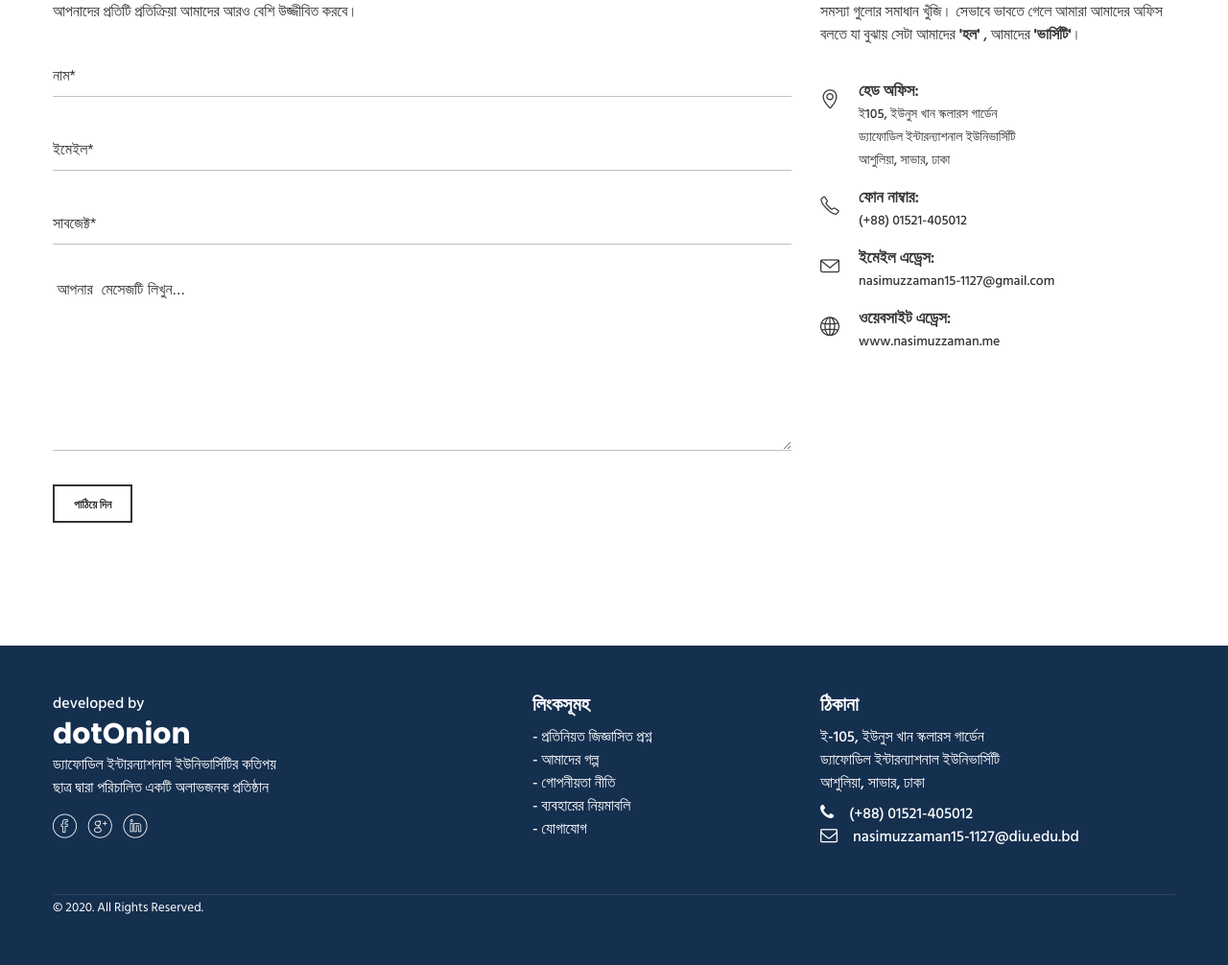
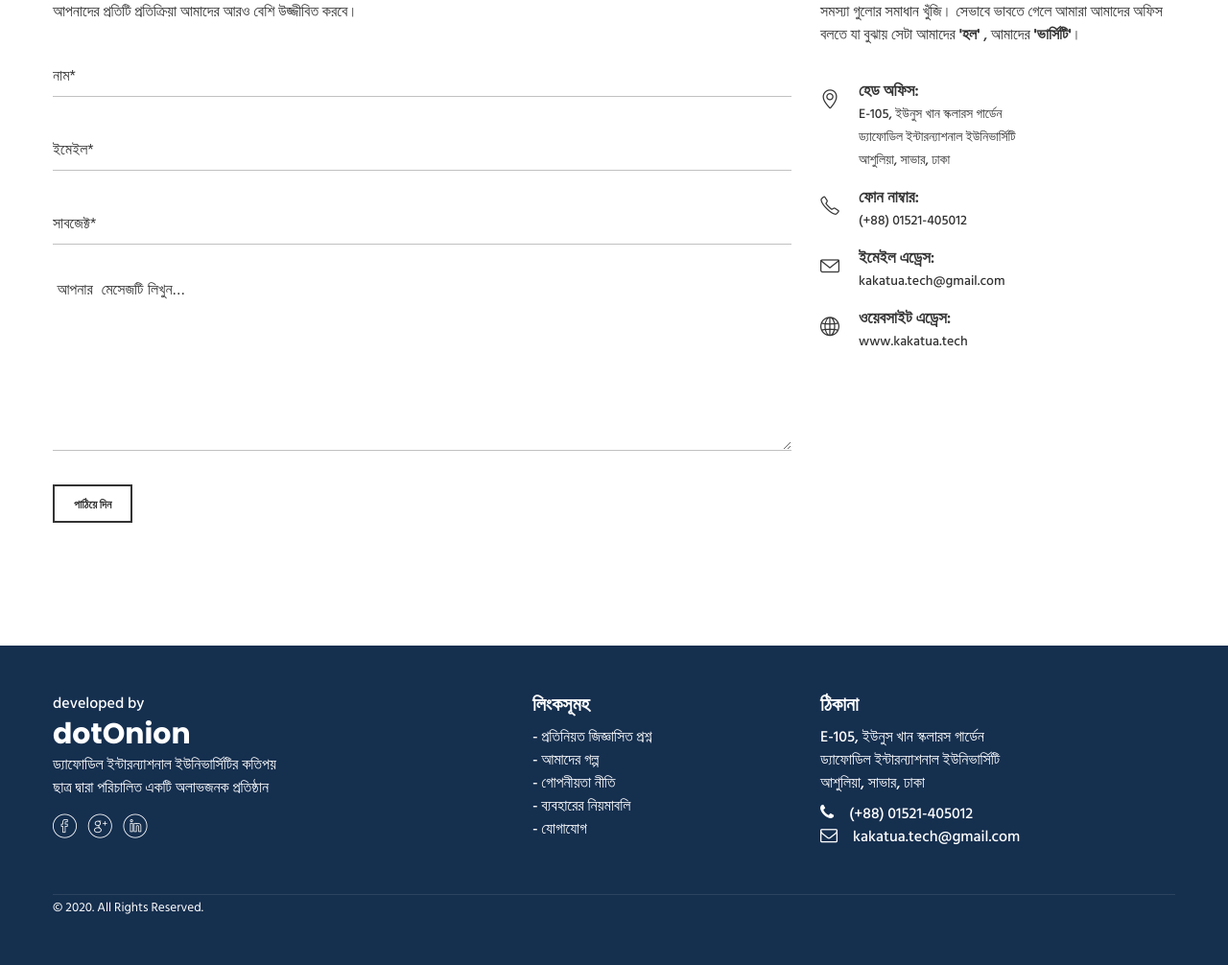
Before and after one commit to na5imuzzaman/booi_poka_production, a Django app: page /admin-section/contact-info/ in a window 1280 px wide. Shown: the part 569-1575 px from the top of the page at 96% size. Run offline with Django 3.2, Linux system fonts and the light colour scheme; data that the repository does not hold is empty; some libraries are stand-ins or nearby versions; some web fonts are replaced.

Commit message:
modify site address

```diff
--- a/booi_poka/settings.py
+++ b/booi_poka/settings.py
@@ -22,7 +22,7 @@ BASE_DIR = os.path.dirname(os.path.dirname(os.path.abspath(__file__)))
 SECRET_KEY = '6@xz_r4f&)^ndfpf4o-h%ghfz7ghw%&gfh%4*aus*z=q74nb_hb4$#3hs1'
 
 # SECURITY WARNING: don't run with debug turned on in production!
-DEBUG = False
+DEBUG = True
 
 ALLOWED_HOSTS = ['127.0.0.1', 'nasimuzzaman.me', 'www.nasimuzzaman.me', 'www.kakatua.tech', 'kakatua.tech']
 
@@ -138,7 +138,7 @@ EMAIL_USE_TLS = True
 SEND_GRID_API_KEY = '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'
 EMAIL_HOST = 'smtp.sendgrid.net'
 EMAIL_HOST_USER = 'nasimuzzaman'
-DEFAULT_FROM_EMAIL = 'kakatua.live <noreply@kakatua.io>'
+DEFAULT_FROM_EMAIL = 'kakatua.tech <noreply@kakatua.tech>'
 EMAIL_HOST_PASSWORD = '1KE7ydkXQu623LH_kZkNvQ.8RDzhxcHR'
 EMAIL_PORT = 587
 
--- a/handelbyadmin/views.py
+++ b/handelbyadmin/views.py
@@ -129,7 +129,7 @@ def contact_view(request):
         subject = request.POST['subject']
         message = request.POST['message']
         fake_sub = "Got a new mail from " + name
-        admin_email = 'nasimuzzaman15-1127@diu.edu.bd'
+        admin_email = 'kakatua.tech@gmail.com'
         body = render_to_string('response_email.html', {
             'name': name,
             'email': email,
--- a/local_users/views.py
+++ b/local_users/views.py
@@ -25,7 +25,7 @@ def profile_edit_view(request, username):
                                         returnBook=False)
         ins = UserProfile.objects.get(owner__username__exact=username)
         if request.method == 'POST':
-            form = UserProfileForm(request.POST or None,  instance=ins)
+            form = UserProfileForm(request.POST or None, instance=ins)
             if form.is_valid():
                 form.save()
                 return redirect('../')
--- a/templates/contact.html
+++ b/templates/contact.html
@@ -84,7 +84,7 @@
                                     <div class="content">
                                         <span> হেড অফিস:</span>
                                         <p>
-                                            ই105, ইউনুস খান স্কলারস গার্ডেন
+                                            E-105, ইউনুস খান স্কলারস গার্ডেন
                                             <br>
                                             ড্যাফোডিল ইন্টারন্যাশনাল ইউনিভার্সিটি
                                             <br>
@@ -105,7 +105,7 @@
                                     <i class="icon-envelope icons"></i>
                                     <div class="content">
                                         <span> ইমেইল এড্রেস:</span>
-                                        <p>nasimuzzaman15-1127@gmail.com</p>
+                                        <p>kakatua.tech@gmail.com</p>
                                     </div>
                                 </div>
 
@@ -113,7 +113,7 @@
                                     <i class="icon-globe icons"></i>
                                     <div class="content">
                                         <span>ওয়েবসাইট এড্রেস:</span>
-                                        <p>www.nasimuzzaman.me</p>
+                                        <p>www.kakatua.tech</p>
                                     </div>
                                 </div>
 
--- a/templates/footer.html
+++ b/templates/footer.html
@@ -60,11 +60,11 @@
                 </div>
                 <div class="col-lg-4 col-xs-12 location">
                     <h4 class="mt-lg-0 mt-sm-3 mb-2">ঠিকানা</h4>
-                    <p> ই-105, ইউনুস খান স্কলারস গার্ডেন</p>
+                    <p> E-105, ইউনুস খান স্কলারস গার্ডেন</p>
                     <p> ড্যাফোডিল ইন্টারন্যাশনাল ইউনিভার্সিটি</p>
                     <p> আশুলিয়া, সাভার, ঢাকা</p>
                     <p class="mb-0 mt-2"><i class="fa fa-phone mr-3"></i>(+88) 01521-405012</p>
-                    <p><i class="fa fa-envelope-o mr-3"></i>nasimuzzaman15-1127@diu.edu.bd</p>
+                    <p><i class="fa fa-envelope-o mr-3"></i>kakatua.tech@gmail.com</p>
                 </div>
             </div>
             <div class="row mt-5">
--- a/templates/navxyz.html
+++ b/templates/navxyz.html
@@ -18,7 +18,7 @@
                             <div class="megamenu dropdown">
                                 <form id="search" action="{% url 'book-view' %}" method="get">
                                     <ul class="item item01">
-{#                                        <li class="title">অপশন</li>#}
+                                        {#                                        <li class="title">অপশন</li>#}
 
                                         <input id="all-book" type="text" name="filter" value="" aria-hidden="true"
                                                hidden>
@@ -36,7 +36,7 @@
                             <div class="megamenu mega02">
                                 <form id="search" action="{% url 'book-view' %}" method="get">
                                     <ul class="item item02">
-{#                                        <li class="title">ক্যাটাগরী</li>#}
+                                        {#                                        <li class="title">ক্যাটাগরী</li>#}
                                         <input type="text" name="filter" value="" aria-hidden="true"
                                                hidden>
                                         <li><a href="#" id="all_book"> সকল বই</a></li>
@@ -50,7 +50,7 @@
 
                                 <form id="search" action="{% url 'book-view' %}" method="get">
                                     <ul class="item item03">
-{#                                        <li class="title">ক্যাটাগরী</li>#}
+                                        {#                                        <li class="title">ক্যাটাগরী</li>#}
                                         <input type="text" name="filter" value="" aria-hidden="true"
                                                hidden>
                                         <li><a href="#" id="magazine">ম্যাগাজিন</a></li>
@@ -64,15 +64,12 @@
 
                                 <form id="search" action="{% url 'book-view' %}" method="get">
                                     <ul class="item item04">
-{#                                        <li class="title">ক্যাটাগরী</li>#}
+                                        {#                                        <li class="title">ক্যাটাগরী</li>#}
                                         <input type="text" name="filter" value="" aria-hidden="true"
                                                hidden>
                                         <li><a href="#" id="science_fiction">সাইন্স ফিকশন</a></li>
                                         <li><a href="#" id="foreign"> অন্য ভাষার বই</a></li>
                                         <li><a href="#" id="translation"> অনুবাদ</a></li>
-                                        {#                                        <li><a href="#" id="poem">কবিতা</a></li>#}
-                                        {#                                        <li><a href="#" id="programming">প্রোগ্রামিং</a></li>#}
-                                        {#                                        <li><a href="#" id="science_fiction">সাইন্স ফিকশন</a></li>#}
                                     </ul>
                                 </form>
                             </div>
@@ -81,7 +78,7 @@
                         <li class="drop with--one--item"><a href="#" disabled> হেল্প লাগবে?</a>
                             <div class="megamenu dropdown">
                                 <ul class="item item01">
-{#                                    <li class="title">অপশন</li>#}
+                                    {#                                    <li class="title">অপশন</li>#}
                                     <li><a href="{% url 'faq-view' %}">প্রতিনিয়ত জিজ্ঞাসিত প্রশ্ন</a></li>
                                     <li><a href="{% url 'our-story' %}">আমাদের গল্প</a></li>
                                     <li><a href="#">গোপনীয়তা নীতি</a></li>
--- a/templates/response_email.html
+++ b/templates/response_email.html
@@ -15,5 +15,5 @@
     Have a great day, sir!
 
     Best regards
-    Bot, কাকাতুয়া.লাইভ
+    Bot, কাকাতুয়া.টেক
 {% endautoescape %}
```
